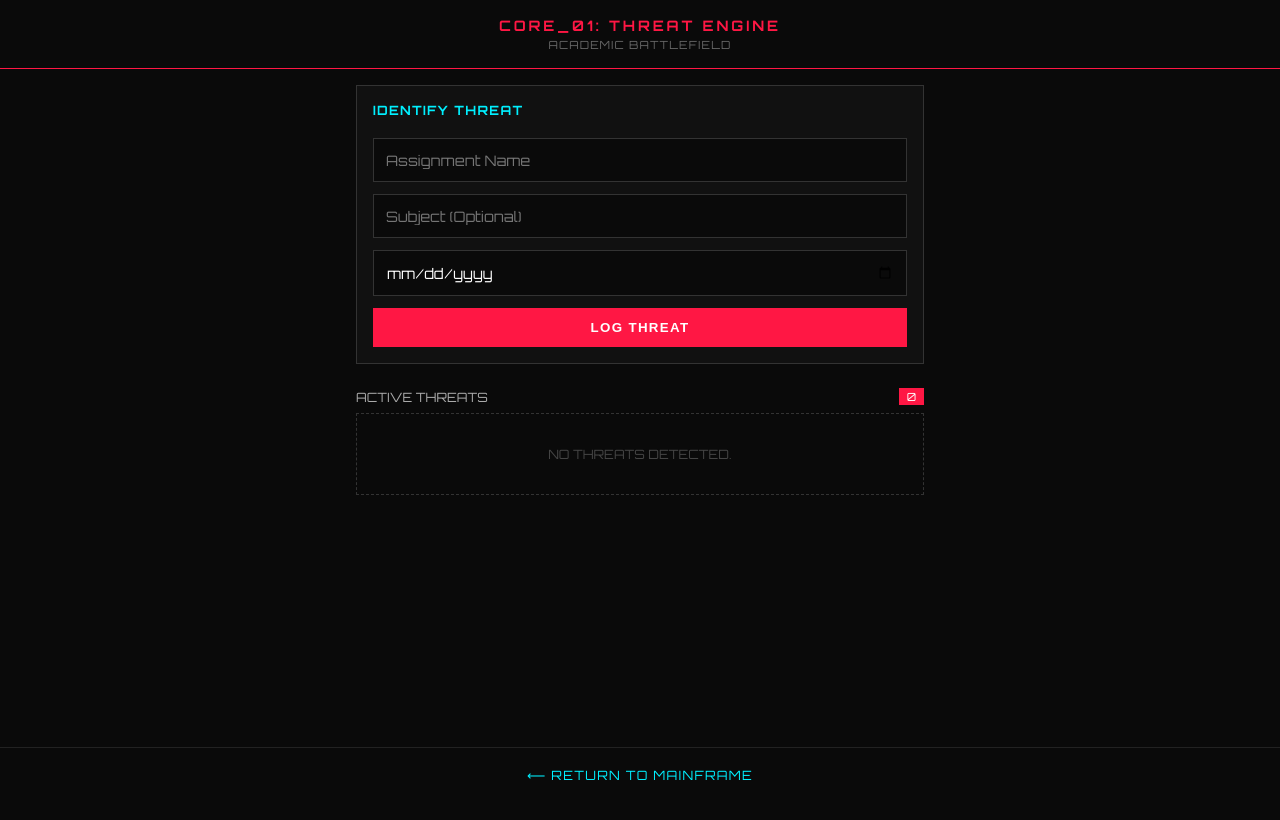
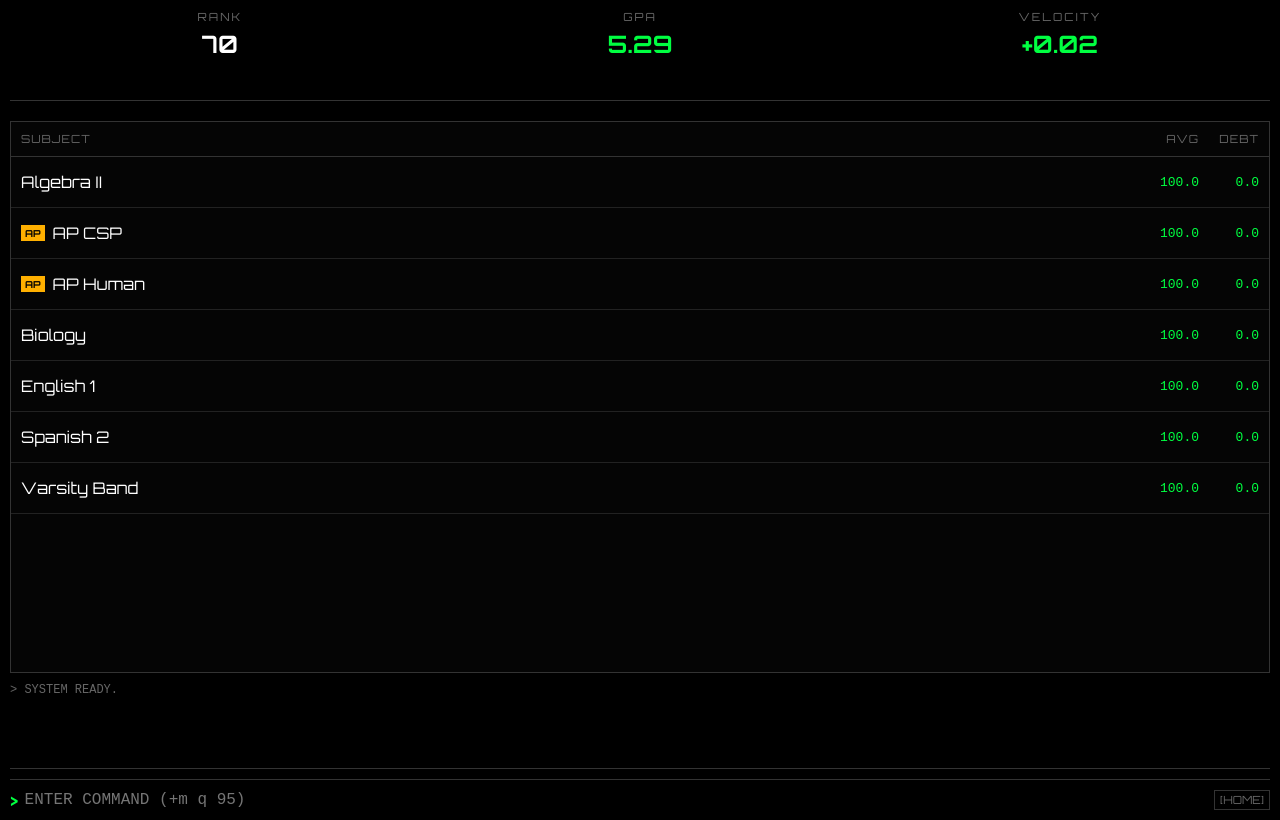
Before and after one commit to zach131/bluelock-terminal, a Next.js app: page /threat-engine in a window 1280 px wide. Built offline with nearby package versions, Linux system fonts and the light colour scheme.

Commit message:
Update page.tsx

```diff
--- a/src/app/threat-engine/page.tsx
+++ b/src/app/threat-engine/page.tsx
@@ -1,44 +1,98 @@
 'use client';
 
-import { useState, useEffect } from 'react';
+import { useState, useEffect, useRef } from 'react';
 import Link from 'next/link';
 
 // ═══════════════════════════════════════════════════════════════
-// TYPES
+// TYPES & INTERFACES
 // ═══════════════════════════════════════════════════════════════
 
-interface Threat {
-  id: string;
+type SubjectID = 'alg' | 'csp' | 'aphu' | 'bio' | 'eng' | 'spa' | 'band';
+
+interface ClassData {
+  id: SubjectID;
   name: string;
-  subject: string;
-  dueDate: string;
-  status: 'ACTIVE' | 'NEUTRALIZED';
-  level: 'S' | 'A' | 'B' | 'C';
+  level: 'AP' | 'Regular';
+  formative: number[];
+  summative: number[];
 }
+
+interface LogEntry {
+  type: 'success' | 'error' | 'info' | 'breach';
+  message: string;
+}
+
+// ═══════════════════════════════════════════════════════════════
+// CONSTANTS (KHS 6.0 SCALE)
+// ═══════════════════════════════════════════════════════════════
+
+// GPA Map: [Min, Max, BasePoints]
+const GPA_SCALE = [
+  [97, 100, 4.0], [93, 96, 3.8], [90, 92, 3.6],
+  [87, 89, 3.4], [83, 86, 3.2], [80, 82, 3.0],
+  [77, 79, 2.8], [73, 76, 2.6], [70, 72, 2.4],
+  [0, 69, 0.0]
+];
+
+const SUBJECT_MAP: { [key: string]: { name: string; id: SubjectID; level: 'AP' | 'Regular' } } = {
+  'm': { name: 'Algebra II', id: 'alg', level: 'Regular' },
+  'cs': { name: 'AP CSP', id: 'csp', level: 'AP' },
+  'h': { name: 'AP Human', id: 'aphu', level: 'AP' },
+  'b': { name: 'Biology', id: 'bio', level: 'Regular' },
+  'e': { name: 'English 1', id: 'eng', level: 'Regular' },
+  's': { name: 'Spanish 2', id: 'spa', level: 'Regular' },
+  'vb': { name: 'Varsity Band', id: 'band', level: 'Regular' },
+};
 
 // ═══════════════════════════════════════════════════════════════
 // UTILITY FUNCTIONS
 // ═══════════════════════════════════════════════════════════════
 
-function calculateThreatLevel(dueDate: string): 'S' | 'A' | 'B' | 'C' {
-  const now = new Date();
-  const due = new Date(dueDate);
-  const diffDays = Math.ceil((due.getTime() - now.getTime()) / (1000 * 60 * 60 * 24));
-
-  if (diffDays <= 1) return 'S'; // Critical
-  if (diffDays <= 3) return 'A'; // High
-  if (diffDays <= 7) return 'B'; // Medium
-  return 'C'; // Low
+function getAverage(arr: number[]): number {
+  if (arr.length === 0) return 100; // Assume perfect if empty
+  return arr.reduce((a, b) => a + b, 0) / arr.length;
 }
 
-function getThreatColor(level: 'S' | 'A' | 'B' | 'C'): string {
-  switch (level) {
-    case 'S': return '#FF1744'; // Red
-    case 'A': return '#FF9100'; // Orange
-    case 'B': return '#FFEA00'; // Yellow
-    case 'C': return '#00E676'; // Green
-    default: return '#FFF';
+function calculateClassGrade(formative: number[], summative: number[]): number {
+  const fAvg = getAverage(formative);
+  const sAvg = getAverage(summative);
+  return (fAvg * 0.3) + (sAvg * 0.7);
+}
+
+function getBaseGPA(grade: number): number {
+  for (const [min, max, points] of GPA_SCALE) {
+    if (grade >= min && grade <= max) return points;
   }
+  return 0;
+}
+
+function calculateWeightedGPA(classes: ClassData[]): number {
+  let totalPoints = 0;
+  let count = 0;
+
+  classes.forEach(cls => {
+    const grade = calculateClassGrade(cls.formative, cls.summative);
+    let base = getBaseGPA(grade);
+
+    // Apply Weight: AP gets +1.0 (Total 5.0 scale max usually, user mentioned 6.0 array?
+    // KHS is typically 6.0 for AP 100s? Let's stick to standard weighted: AP +1)
+    // Adjusting for "The 6.0 Array" request: If 100 in AP = 6.0.
+    // Base 4.0 + 2.0 weight? Or Base 5.0 + 1.0?
+    // Logic: Standard GPA scale (4.0 base). AP adds 2.0 weight? Or is the scale just higher?
+    // LET'S ASSUME: 100 in Regular = 5.0 (as per user GPA 5.20). 100 in AP = 6.0.
+
+    if (cls.level === 'AP') base += 2.0; // Making 100 = 6.0
+    else base += 1.0; // Making 100 = 5.0
+
+    totalPoints += base;
+    count++;
+  });
+
+  return count > 0 ? totalPoints / count : 0;
+}
+
+function calculateDebt(grade: number): number {
+  return 97 - grade;
 }
 
 // ═══════════════════════════════════════════════════════════════
@@ -46,282 +100,358 @@ function getThreatColor(level: 'S' | 'A' | 'B' | 'C'): string {
 // ═══════════════════════════════════════════════════════════════
 
 export default function ThreatEngine() {
-  const [threats, setThreats] = useState<Threat[]>([]);
-  const [name, setName] = useState('');
-  const [subject, setSubject] = useState('');
-  const [dueDate, setDueDate] = useState('');
-  const [loaded, setLoaded] = useState(false);
+  const [classes, setClasses] = useState<ClassData[]>([]);
+  const [cmd, setCmd] = useState('');
+  const [logs, setLogs] = useState<LogEntry[]>([{ type: 'info', message: 'SYSTEM READY.' }]);
+  const [breach, setBreach] = useState<{ status: boolean; recovery: string } | null>(null);
+  const inputRef = useRef<HTMLInputElement>(null);
 
-  // Load
+  // Init
   useEffect(() => {
-    const stored = localStorage.getItem('bluelock_threats');
-    if (stored) setThreats(JSON.parse(stored));
-    setLoaded(true);
+    const stored = localStorage.getItem('bluelock_threat_data');
+    if (stored) {
+      setClasses(JSON.parse(stored));
+    } else {
+      // Default Setup
+      const defaults: ClassData[] = [
+        { id: 'alg', name: 'Algebra II', level: 'Regular', formative: [], summative: [] },
+        { id: 'csp', name: 'AP CSP', level: 'AP', formative: [], summative: [] },
+        { id: 'aphu', name: 'AP Human', level: 'AP', formative: [], summative: [] },
+        { id: 'bio', name: 'Biology', level: 'Regular', formative: [], summative: [] },
+        { id: 'eng', name: 'English 1', level: 'Regular', formative: [], summative: [] },
+        { id: 'spa', name: 'Spanish 2', level: 'Regular', formative: [], summative: [] },
+        { id: 'band', name: 'Varsity Band', level: 'Regular', formative: [], summative: [] },
+      ];
+      setClasses(defaults);
+    }
   }, []);
 
   // Save
   useEffect(() => {
-    if (loaded) localStorage.setItem('bluelock_threats', JSON.stringify(threats));
-  }, [threats, loaded]);
+    if (classes.length > 0) {
+      localStorage.setItem('bluelock_threat_data', JSON.stringify(classes));
+    }
+  }, [classes]);
 
-  const handleAddThreat = () => {
-    if (!name || !dueDate) return;
+  // Focus input on keypress
+  useEffect(() => {
+    const handleKey = (e: KeyboardEvent) => {
+      if (inputRef.current && document.activeElement !== inputRef.current) {
+        if (e.key !== 'Enter') inputRef.current.focus();
+      }
+    };
+    window.addEventListener('keydown', handleKey);
+    return () => window.removeEventListener('keydown', handleKey);
+  }, []);
 
-    const newThreat: Threat = {
-      id: Date.now().toString(),
-      name,
-      subject,
-      dueDate,
-      status: 'ACTIVE',
-      level: calculateThreatLevel(dueDate),
-    };
+  // Command Parser
+  const handleCommand = (raw: string) => {
+    const input = raw.trim().toLowerCase();
+    if (!input) return;
 
-    setThreats(prev => [...prev, newThreat].sort((a, b) => {
-      // Sort by Level priority
-      const order = { S: 0, A: 1, B: 2, C: 3 };
-      return order[a.level] - order[b.level];
-    }));
+    // ADD COMMAND: +m q 95
+    if (input.startsWith('+')) {
+      const parts = input.split(' ');
+      const subKey = parts[0].substring(1); // m
+      const type = parts[1]; // q or t
+      const grade = parseInt(parts[2]);
 
-    setName('');
-    setSubject('');
-    setDueDate('');
+      if (!SUBJECT_MAP[subKey] || !type || isNaN(grade)) {
+        addLog('error', 'SYNTAX ERROR. Format: +[sub] [q/t] [grade]');
+        return;
+      }
+
+      const target = SUBJECT_MAP[subKey];
+      const isSummative = type === 't';
+      const arrKey = isSummative ? 'summative' : 'formative';
+
+      setClasses(prev => prev.map(c => {
+        if (c.id === target.id) {
+          return { ...c, [arrKey]: [...c[arrKey], grade] };
+        }
+        return c;
+      }));
+
+      addLog('success', `LOGGED: ${target.name} ${isSummative ? 'SUMM' : 'FORM'} -> ${grade}`);
+
+      // BREACH DETECTION
+      if (grade < 97) {
+        const recovery = Math.ceil((97 - (grade * 0.3)) / 0.7);
+        setBreach({ status: true, recovery: `REQUIRE ${recovery}% ON NEXT SUMMATIVE TO STABILIZE.` });
+        addLog('breach', `SYSTEM BREACH: GRADE < 97. NEUTRALIZE IMMEDIATELY.`);
+      } else {
+        setBreach(null);
+      }
+    }
+    // ROI COMMAND
+    else if (input === 'roi') {
+      // Sort by highest "Debt" (opportunity)
+      const sorted = [...classes].sort((a, b) => {
+        const debtA = calculateDebt(calculateClassGrade(a.formative, a.summative));
+        const debtB = calculateDebt(calculateClassGrade(b.formative, b.summative));
+        return debtB - debtA; // Highest debt first
+      });
+      setClasses(sorted);
+      addLog('info', 'STACK RE-ORDERED: HIGH PRIORITY TARGETS AT TOP.');
+    }
+    // CLEAR COMMAND
+    else if (input === 'clear') {
+      setLogs([{ type: 'info', message: 'TERMINAL CLEARED.' }]);
+      setBreach(null);
+    }
+    else {
+      addLog('error', 'UNKNOWN COMMAND.');
+    }
+    setCmd('');
   };
 
-  const handleNeutralize = (id: string) => {
-    setThreats(prev => prev.filter(t => t.id !== id));
+  const addLog = (type: LogEntry['type'], message: string) => {
+    setLogs(prev => [...prev.slice(-5), { type, message }]);
   };
+
+  // CALCULATIONS
+  const gpa = calculateWeightedGPA(classes);
+  // Velocity calculation would require historical data snapshot.
+  // Simulated for now based on simple logic:
+  const velocity = gpa > 5.0 ? '+0.02' : '-0.01';
 
   return (
     <main style={styles.main}>
-      <header style={styles.header}>
-        <div style={styles.headerTitle}>CORE_01: THREAT ENGINE</div>
-        <div style={styles.headerSubtitle}>ACADEMIC BATTLEFIELD</div>
+      {/* TOP HUD (10%) */}
+      <header style={styles.hud}>
+        <div style={styles.hudBox}>
+          <span style={styles.hudLabel}>RANK</span>
+          <span style={styles.hudValue}>70</span>
+        </div>
+        <div style={styles.hudBox}>
+          <span style={styles.hudLabel}>GPA</span>
+          <span style={{ ...styles.hudValue, color: '#00FF41' }}>{gpa.toFixed(2)}</span>
+        </div>
+        <div style={styles.hudBox}>
+          <span style={styles.hudLabel}>VELOCITY</span>
+          <span style={{ ...styles.hudValue, color: velocity.startsWith('+') ? '#00FF41' : '#FFB000' }}>{velocity}</span>
+        </div>
       </header>
 
-      <div style={styles.content}>
+      {/* CENTRAL STACK */}
+      <div style={styles.stack}>
+        <div style={styles.stackHeader}>
+          <span style={{ flex: 1 }}>SUBJECT</span>
+          <span style={{ width: '60px', textAlign: 'right' }}>AVG</span>
+          <span style={{ width: '60px', textAlign: 'right' }}>DEBT</span>
+        </div>
+        <div style={styles.stackBody}>
+          {classes.map((cls) => {
+            const avg = calculateClassGrade(cls.formative, cls.summative);
+            const debt = calculateDebt(avg);
+            const isBreach = avg < 90;
+            return (
+              <div key={cls.id} style={styles.stackRow}>
+                <div style={{ flex: 1, display: 'flex', alignItems: 'center', gap: '8px' }}>
+                  {cls.level === 'AP' && <span style={styles.apBadge}>AP</span>}
+                  <span style={{ color: isBreach ? '#FFB000' : '#FFF' }}>{cls.name}</span>
+                </div>
+                <span style={{ ...styles.stackData, color: avg >= 97 ? '#00FF41' : '#FFF' }}>
+                  {avg.toFixed(1)}
+                </span>
+                <span style={{ ...styles.stackData, color: debt <= 0 ? '#00FF41' : '#FFB000' }}>
+                  {debt > 0 ? `-${debt.toFixed(1)}` : '0.0'}
+                </span>
+              </div>
+            );
+          })}
+        </div>
 
-        {/* INPUT FORM */}
-        <section style={styles.section}>
-          <div style={styles.card}>
-            <div style={styles.inputLabel}>IDENTIFY THREAT</div>
-            <input
-              type="text"
-              placeholder="Assignment Name"
-              value={name}
-              onChange={(e) => setName(e.target.value)}
-              style={styles.input}
-            />
-            <input
-              type="text"
-              placeholder="Subject (Optional)"
-              value={subject}
-              onChange={(e) => setSubject(e.target.value)}
-              style={styles.input}
-            />
-            <input
-              type="date"
-              value={dueDate}
-              onChange={(e) => setDueDate(e.target.value)}
-              style={styles.input}
-            />
-            <button onClick={handleAddThreat} style={styles.addButton}>
-              LOG THREAT
+        {/* BREACH ALERT */}
+        {breach && (
+          <div style={styles.breachAlert}>
+            <div style={styles.breachHeader}>SYSTEM BREACH</div>
+            <div>{breach.recovery}</div>
+            <button
+              onClick={() => setBreach(null)}
+              style={styles.breachBtn}
+            >
+              ACKNOWLEDGED
             </button>
           </div>
-        </section>
-
-        {/* ACTIVE THREATS */}
-        <section style={styles.section}>
-          <div style={styles.statusHeader}>
-            <span>ACTIVE THREATS</span>
-            <span style={styles.count}>{threats.length}</span>
-          </div>
-
-          {loaded && threats.length === 0 && (
-            <div style={styles.emptyState}>NO THREATS DETECTED.</div>
-          )}
-
-          <div style={styles.threatList}>
-            {threats.map((threat) => (
-              <div key={threat.id} style={{ ...styles.threatCard, borderLeftColor: getThreatColor(threat.level) }}>
-                <div style={styles.threatTop}>
-                  <span style={styles.threatName}>{threat.name}</span>
-                  <span style={{ ...styles.levelBadge, color: getThreatColor(threat.level) }}>
-                    {threat.level}-CLASS
-                  </span>
-                </div>
-                <div style={styles.threatMeta}>
-                  {threat.subject && <span>{threat.subject} | </span>}
-                  <span>DUE: {new Date(threat.dueDate).toLocaleDateString()}</span>
-                </div>
-                <button onClick={() => handleNeutralize(threat.id)} style={styles.neutralizeBtn}>
-                  NEUTRALIZE
-                </button>
-              </div>
-            ))}
-          </div>
-        </section>
-
+        )}
       </div>
 
+      {/* LOG OUTPUT */}
+      <div style={styles.logContainer}>
+        {logs.map((log, i) => (
+          <div key={i} style={{ ...styles.logText, color: log.type === 'error' ? '#FFB000' : log.type === 'breach' ? '#FF1744' : '#666' }}>
+            {`> ${log.message}`}
+          </div>
+        ))}
+      </div>
+
+      {/* BOTTOM BAR (COMMAND LINE) */}
       <footer style={styles.footer}>
-        <Link href="/" style={styles.backLink}>
-          ⟵ RETURN TO MAINFRAME
-        </Link>
+        <div style={styles.prompt}>{'>'}</div>
+        <input
+          ref={inputRef}
+          type="text"
+          value={cmd}
+          onChange={(e) => setCmd(e.target.value)}
+          onKeyDown={(e) => e.key === 'Enter' && handleCommand(cmd)}
+          placeholder="ENTER COMMAND (+m q 95)"
+          style={styles.input}
+        />
+        <Link href="/" style={styles.homeLink}>[HOME]</Link>
       </footer>
     </main>
   );
 }
 
 // ═══════════════════════════════════════════════════════════════
-// STYLES
+// STYLES (GHOST UI)
 // ═══════════════════════════════════════════════════════════════
 
 const styles: { [key: string]: React.CSSProperties } = {
   main: {
-    minHeight: '100vh',
-    backgroundColor: '#0A0A0A',
+    height: '100vh',
+    backgroundColor: '#000000', // Pure Black
     color: '#FFFFFF',
-    fontFamily: '"Orbitron", system-ui, sans-serif',
+    fontFamily: '"Orbitron", monospace',
     display: 'flex',
     flexDirection: 'column',
+    overflow: 'hidden',
+    padding: '10px',
   },
-  header: {
-    padding: '1rem',
-    textAlign: 'center',
-    borderBottom: '1px solid #FF1744',
-    backgroundColor: '#0A0A0A',
+  // HUD
+  hud: {
+    height: '10%',
+    display: 'flex',
+    justifyContent: 'space-between',
+    borderBottom: '1px solid #333',
+    paddingBottom: '10px',
   },
-  headerTitle: {
-    fontSize: '0.9rem',
-    fontWeight: 'bold',
-    color: '#FF1744',
-    letterSpacing: '0.2em',
+  hudBox: {
+    display: 'flex',
+    flexDirection: 'column',
+    alignItems: 'center',
+    flex: 1,
   },
-  headerSubtitle: {
+  hudLabel: {
     fontSize: '0.7rem',
     color: '#666',
-    marginTop: '0.25rem',
-    letterSpacing: '0.1em',
+    letterSpacing: '2px',
   },
-  content: {
+  hudValue: {
+    fontSize: '1.5rem',
+    fontWeight: 'bold',
+    marginTop: '5px',
+  },
+  // STACK
+  stack: {
     flex: 1,
-    padding: '1rem',
-    maxWidth: '600px',
-    margin: '0 auto',
-    width: '100%',
-    boxSizing: 'border-box',
-  },
-  section: {
-    marginBottom: '1.5rem',
-  },
-  card: {
-    backgroundColor: '#111',
-    border: '1px solid #333',
-    padding: '1rem',
+    marginTop: '20px',
     display: 'flex',
     flexDirection: 'column',
-    gap: '0.75rem',
+    border: '1px solid #333',
+    backgroundColor: '#050505',
   },
-  inputLabel: {
-    fontSize: '0.8rem',
+  stackHeader: {
+    display: 'flex',
+    padding: '10px',
+    borderBottom: '1px solid #333',
+    fontSize: '0.7rem',
+    color: '#666',
+    letterSpacing: '1px',
+  },
+  stackBody: {
+    flex: 1,
+    overflowY: 'auto', // Just in case, but designed to fit 7 classes
+  },
+  stackRow: {
+    display: 'flex',
+    alignItems: 'center',
+    padding: '15px 10px',
+    borderBottom: '1px solid #222',
+  },
+  apBadge: {
+    fontSize: '0.6rem',
+    padding: '2px 4px',
+    backgroundColor: '#FFB000',
+    color: '#000',
     fontWeight: 'bold',
-    color: '#00F0FF',
-    letterSpacing: '0.1em',
-    marginBottom: '0.5rem',
+  },
+  stackData: {
+    width: '60px',
+    textAlign: 'right',
+    fontFamily: 'monospace',
+  },
+  // BREACH
+  breachAlert: {
+    position: 'absolute',
+    top: '50%',
+    left: '50%',
+    transform: 'translate(-50%, -50%)',
+    backgroundColor: 'rgba(255, 23, 68, 0.1)',
+    border: '2px solid #FF1744',
+    padding: '20px',
+    textAlign: 'center',
+    width: '90%',
+    maxWidth: '400px',
+    zIndex: 10,
+  },
+  breachHeader: {
+    color: '#FF1744',
+    fontWeight: 'bold',
+    marginBottom: '10px',
+    letterSpacing: '2px',
+  },
+  breachBtn: {
+    marginTop: '15px',
+    background: 'transparent',
+    border: '1px solid #FF1744',
+    color: '#FFF',
+    padding: '5px 15px',
+    cursor: 'pointer',
+    fontFamily: 'inherit',
+  },
+  // LOGS
+  logContainer: {
+    height: '80px',
+    overflowY: 'auto',
+    marginTop: '10px',
+    fontSize: '0.75rem',
+    color: '#666',
+    borderBottom: '1px solid #333',
+    paddingBottom: '5px',
+  },
+  logText: {
+    fontFamily: 'monospace',
+  },
+  // FOOTER
+  footer: {
+    display: 'flex',
+    alignItems: 'center',
+    marginTop: '10px',
+    borderTop: '1px solid #333',
+    paddingTop: '10px',
+  },
+  prompt: {
+    color: '#00FF41',
+    marginRight: '5px',
+    fontWeight: 'bold',
   },
   input: {
-    backgroundColor: '#0A0A0A',
-    border: '1px solid #333',
+    flex: 1,
+    backgroundColor: 'transparent',
+    border: 'none',
     color: '#FFF',
-    padding: '0.75rem',
-    fontSize: '0.9rem',
-    fontFamily: 'inherit',
+    fontFamily: 'monospace',
+    fontSize: '1rem',
     outline: 'none',
   },
-  addButton: {
-    backgroundColor: '#FF1744',
-    color: '#FFF',
-    border: 'none',
-    padding: '0.75rem',
-    fontWeight: 'bold',
-    cursor: 'pointer',
-    letterSpacing: '0.1em',
-  },
-  statusHeader: {
-    display: 'flex',
-    justifyContent: 'space-between',
-    alignItems: 'center',
-    marginBottom: '0.5rem',
-    fontSize: '0.8rem',
-    color: '#AAA',
-  },
-  count: {
-    backgroundColor: '#FF1744',
-    color: '#FFF',
-    padding: '0.1rem 0.5rem',
+  homeLink: {
     fontSize: '0.7rem',
-  },
-  emptyState: {
-    textAlign: 'center',
-    color: '#444',
-    padding: '2rem',
-    border: '1px dashed #333',
-    fontSize: '0.8rem',
-  },
-  threatList: {
-    display: 'flex',
-    flexDirection: 'column',
-    gap: '0.5rem',
-  },
-  threatCard: {
-    backgroundColor: '#111',
+    color: '#666',
+    textDecoration: 'none',
+    marginLeft: '10px',
     border: '1px solid #333',
-    borderLeft: '4px solid', // Color set inline
-    padding: '1rem',
-    display: 'flex',
-    flexDirection: 'column',
-    gap: '0.5rem',
-  },
-  threatTop: {
-    display: 'flex',
-    justifyContent: 'space-between',
-    alignItems: 'center',
-  },
-  threatName: {
-    fontWeight: 'bold',
-    fontSize: '1rem',
-  },
-  levelBadge: {
-    fontSize: '0.7rem',
-    fontWeight: 'bold',
-    padding: '0.2rem 0.4rem',
-    border: '1px solid currentColor',
-  },
-  threatMeta: {
-    fontSize: '0.75rem',
-    color: '#888',
-  },
-  neutralizeBtn: {
-    alignSelf: 'flex-end',
-    backgroundColor: 'transparent',
-    color: '#00FF7F',
-    border: '1px solid #00FF7F',
-    padding: '0.4rem 0.8rem',
-    fontSize: '0.7rem',
-    cursor: 'pointer',
-    marginTop: '0.5rem',
-  },
-  footer: {
-    textAlign: 'center',
-    padding: '1rem',
-    borderTop: '1px solid #222',
-  },
-  backLink: {
-    color: '#00F0FF',
-    textDecoration: 'none',
-    fontSize: '0.8rem',
-    letterSpacing: '0.1em',
-    cursor: 'pointer',
+    padding: '2px 5px',
   },
 };
```
